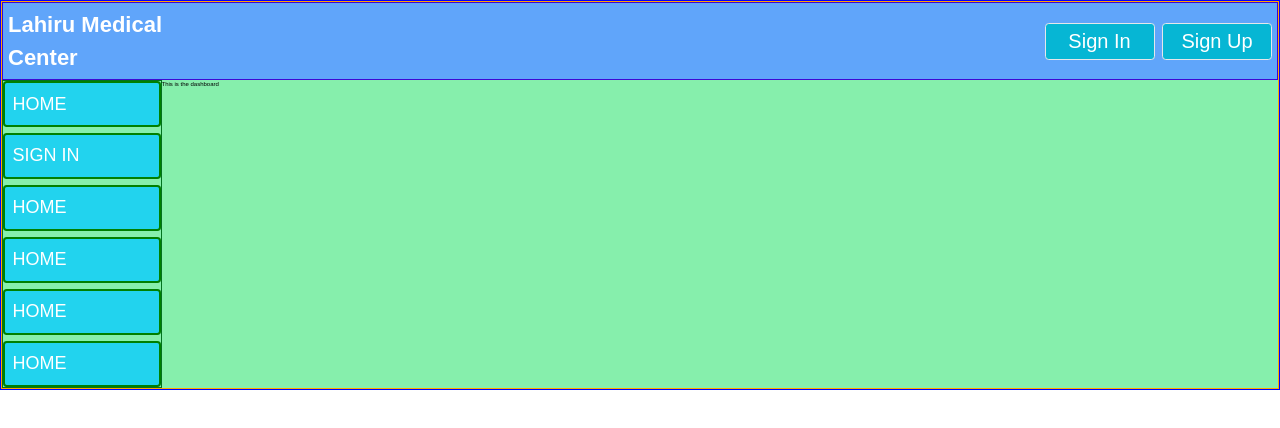
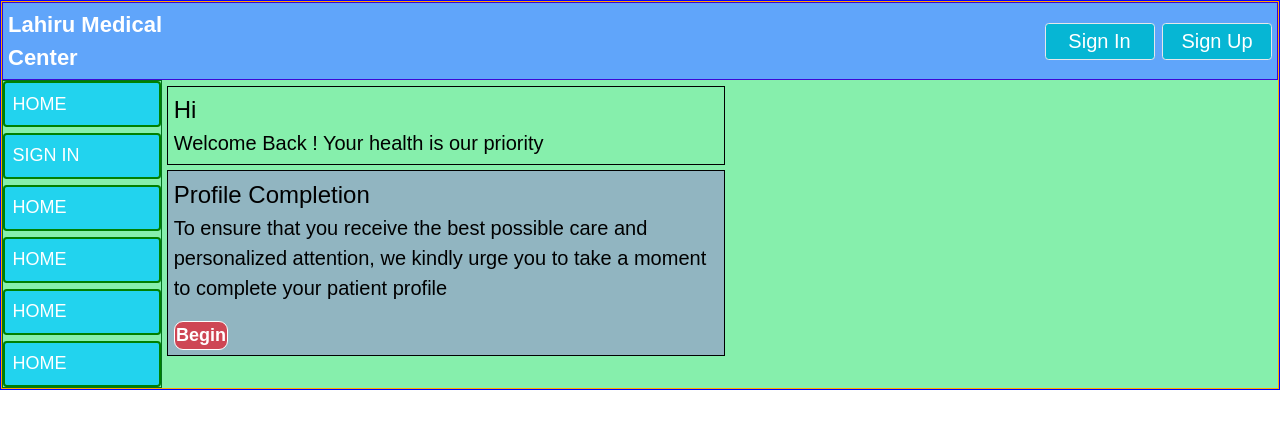
Before and after one commit to KYNASOFT/lahiru-med-app, a Next.js app: page /dashboard in a window 1280 px wide. Shown: the top 428 px of the page. Built offline with nearby package versions, Linux system fonts and the light colour scheme; no server answers.

Commit message:
added the profile completion option

```diff
--- a/app/dashboard/page.js
+++ b/app/dashboard/page.js
@@ -1,8 +1,12 @@
+import PatientOverview from '@/components/PatientManagement/PatientOverview'
+import PatientProfileCompletion from '@/components/PatientManagement/PatientProfileCompletion'
 import React from 'react'
 
 function page() {
   return (
-    <div><h1>This is the dashboard</h1>
+    <div>
+        <PatientOverview/>
+        <PatientProfileCompletion/>
     </div>
   )
 }
--- /dev/null
+++ b/components/PatientManagement/PatientOverview.jsx
@@ -0,0 +1,20 @@
+'use client'
+
+import React from 'react'
+import { useSession } from 'next-auth/react'
+import '@/components//PatientManagement/patient_m.css'
+function PatientOverview() {
+
+  const {data: session} = useSession();
+
+  return (
+    <div>
+        <div className='hero-overview'>
+            <h1>Hi <span className='text-4xl font-black'>{session?.user?.email}</span></h1>
+            <h2>Welcome Back ! Your health is our priority</h2>
+        </div>
+    </div>
+  )
+}
+
+export default PatientOverview
--- /dev/null
+++ b/components/PatientManagement/PatientProfileCompletion.jsx
@@ -0,0 +1,66 @@
+'use client'
+import { useState } from 'react';
+import React from 'react'
+import '@/components/PatientManagement/patient_m.css'
+import { QuestionPool } from './QuestionPoolPt';
+
+function PatientProfileCompletion() {
+
+  const [hide,setHide] = useState(false);
+  const [answer,setAnswer] = useState();
+  const [prompt,setPrompt] = useState("Question 1 ?");
+  const [completion,setCompletion] = useState(0);
+
+  const addAnswer =()=>{
+      console.log("btn click")
+      //clear input
+      setCompletion(completion + 1);
+      console.log(completion);
+      handlePComp();
+  }
+
+  const  handlePComp =async ()=>{
+
+    setHide(true);
+    try{
+        setPrompt(QuestionPool[completion]);
+
+    }
+    catch(error){
+        console.error(error);
+    }
+  }
+
+  return (
+    <div>
+        <div className='comp_container'>
+            <h1 >Profile Completion</h1>
+            <h2>To ensure that you receive the best possible care and
+                personalized attention, we kindly urge you to take a moment
+                 to complete your patient profile</h2>
+            { !hide &&
+                <button className='btn-normal' onClick={handlePComp}>Begin</button>
+            }
+            {hide &&
+               <div className='flex'>
+                <input
+                    className='q-input'
+                    type = "text"
+                    name ="text-input"
+                    placeholder={prompt}
+                    value ={answer}
+                    onChange ={e=>setAnswer(e.target.value)}
+                ></input>
+                <button className='btn-prompt' onClick={addAnswer}>Add</button>
+                <button className='btn-prompt'>Skip</button>
+                <button className='btn-prompt'>Later</button>
+               </div>
+            }
+
+        </div>
+
+    </div>
+  )
+}
+
+export default PatientProfileCompletion
--- /dev/null
+++ b/components/PatientManagement/QuestionPoolPt.js
@@ -0,0 +1,10 @@
+
+export const QuestionPool = [
+    "What is your name?",
+    "What is your age?",
+    "What is your address?",
+    "What is your telephone number?",
+    "What is your blood type?",
+    "What is your NIC number?",
+    "What is your profession?",
+]
--- /dev/null
+++ b/components/PatientManagement/patient_m.css
@@ -0,0 +1,59 @@
+.hero-overview{
+    padding: 0.5%;
+    border: solid 0.1em;
+    max-width: 50%;
+    border-radius: 0.5em;
+    margin: 0.5%;
+}
+
+.comp_container{
+
+    padding: 0.5%;
+    border: solid 0.1em;
+    max-width: 50%;
+    border-radius: 0.5em;
+    margin: 0.5%;
+    background-color: #91B5C1;
+}
+.btn-normal{
+    font-size: 1.8rem;
+    font-weight: 700;
+    border: solid 0.1em;
+    border-radius: 0.5em;
+    min-width: 10%;
+    color: white;
+    background-color: #CE4654;
+    margin-top: 1em;
+    transition: background-color,color 0.5s ease-out;
+}
+.btn-normal:hover{
+    background-color: hsla(354, 77%, 74%);
+    color: black;
+}
+.q-input{
+    font-size: 2.0rem;
+    width: 100%;
+    padding: 0.2%;
+    text-align: center;
+}
+
+h1{
+    font-size: 2.4rem;
+
+}
+h2{
+    font-size: 2.0rem;
+}
+
+.btn-prompt{
+    font-size: 2.0rem;
+    min-width: 10%;
+    background-color:#46CEC0;
+    border: solid black 0.1em;
+    border-radius: 0.5em;
+    margin-left: 0.5em;
+    transition: background-color 0.5s ease-out;
+}
+.btn-prompt:hover{
+    background-color:#d4f7f3;
+}
--- a/components/Registration/SignIn.jsx
+++ b/components/Registration/SignIn.jsx
@@ -51,26 +51,7 @@ function SignIn() {
         setWarn("Unsucessful sign in - server end");
      }
      //send this to backend api from here
-    //  try{
-    //  const response = await fetch ('api/signin',{
-    //         method :"POST",
-    //         headers :{"Content-Type":"application/json"},
-    //         body:JSON.stringify({email,password})
-    //     });
 
-    //     if(response.ok)
-    //     {
-    //         console.log("success")
-    //     }
-    //     else
-    //     {
-    //         console.warn("unsuccess log in")
-    //     }
-    //  }
-    //  catch(error)
-    //  {
-    //     console.error(error);
-    //  }
 
   }
 
@@ -109,7 +90,7 @@ function SignIn() {
             </div>
             <div className='btn-wrapper'>
                <button className='btn-n' onClick={signInHandler}>Sign In</button>
-               <button className='btn-n'>Cancel</button>
+               <button className='btn-n' onClick={()=>router.push("/")}>Cancel</button>
             </div>
         </div>
 
--- a/components/Registration/SignUp.jsx
+++ b/components/Registration/SignUp.jsx
@@ -1,6 +1,7 @@
 "use client"
 
 import { useState } from 'react'
+import { useRouter } from 'next/navigation'
 import React from 'react'
 import Link from 'next/link'
 import '@/components/Registration/signup.css'
@@ -23,6 +24,8 @@ function SignUp() {
   const [pass,setPass] = useState("");
   const [repass,setRepass] = useState("");
   const [warning,setWarning] = useState("");
+
+  const router = useRouter();
 
   let validEmail;
   let validPass;
@@ -156,7 +159,7 @@ function SignUp() {
             </div>
             <div className='btn-wrapper'>
                <button className='btn-n' onClick={signUpHandler}>Sign Up</button>
-               <button className='btn-n'>Cancel</button>
+               <button className='btn-n' onClick={()=>router.push("/")}>Cancel</button>
             </div>
         </div>
     </div>
```
